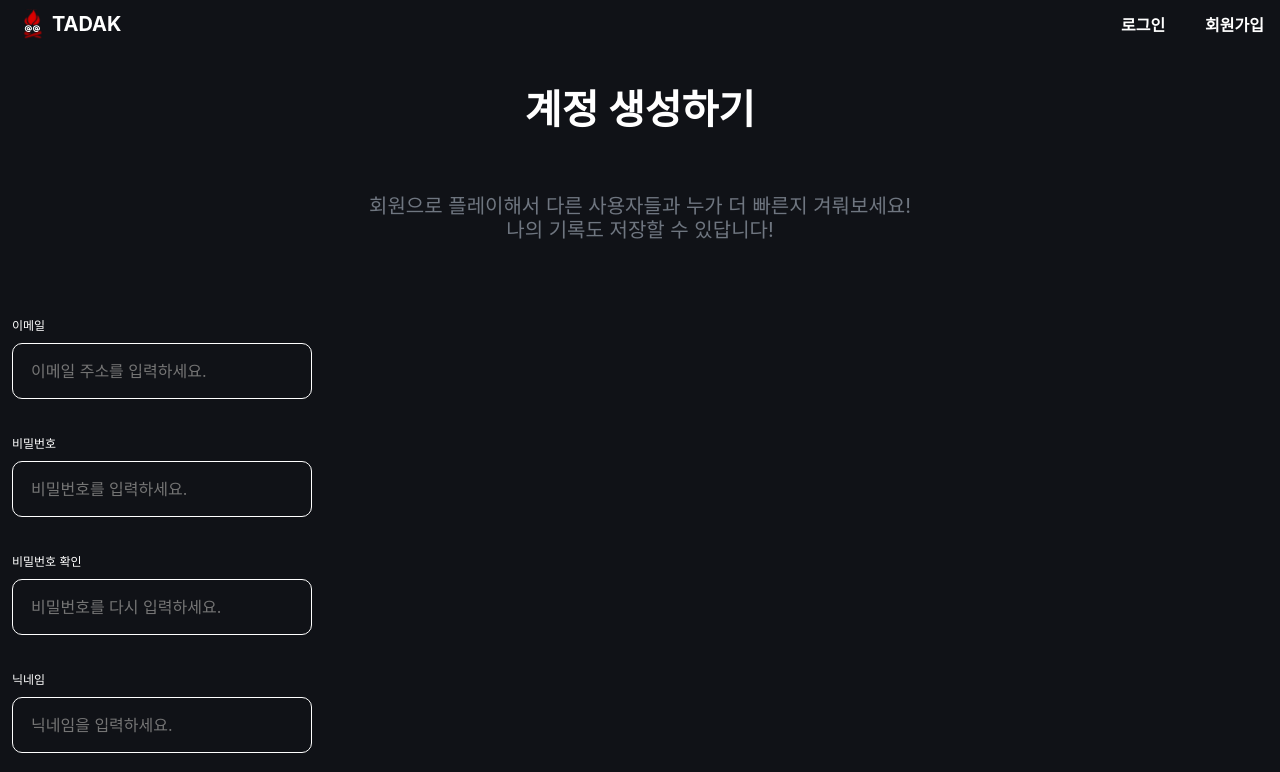
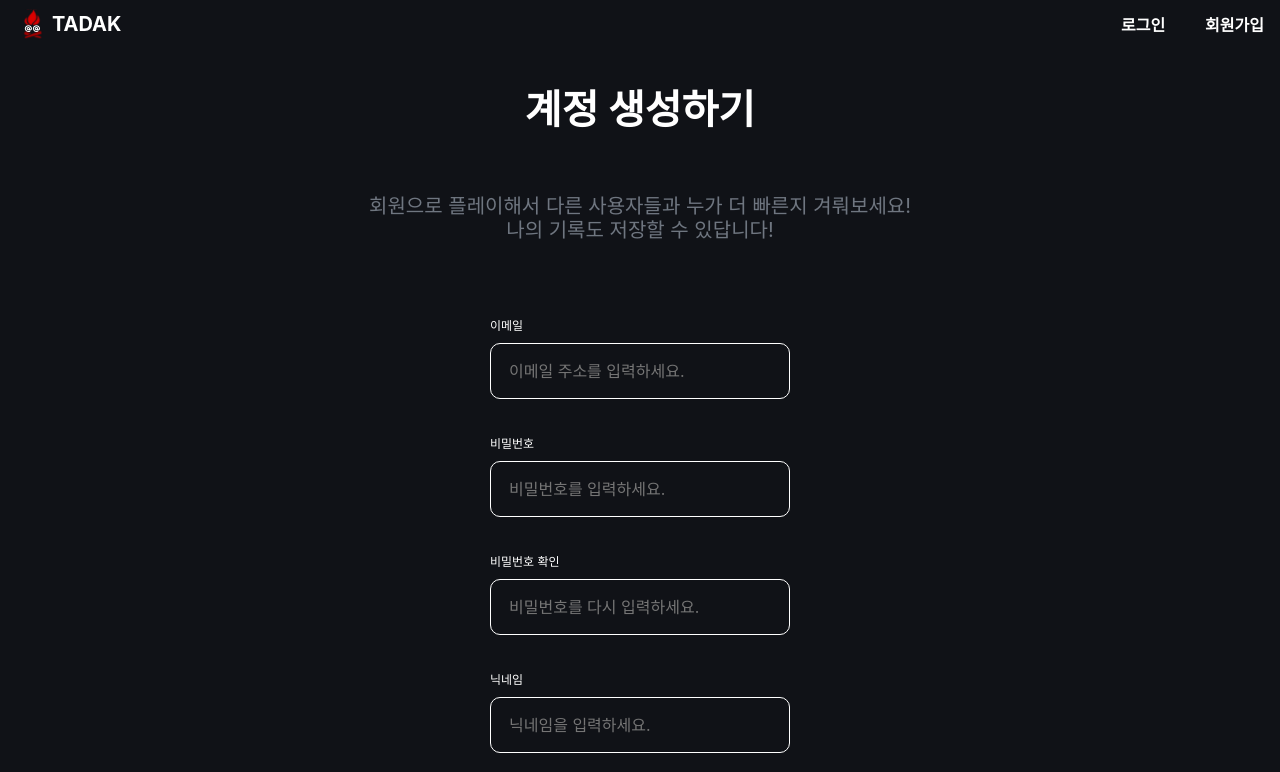
Before and after one commit to team-tadak/tadak-frontend, a React (Create React App) app: page /register in a window 1280 px wide. Shown: the top 772 px of the page. Built offline with nearby package versions, Linux system fonts and the light colour scheme; a web font is replaced by a local one.

Commit message:
로그인 페이지 회원가입 페이지 중앙 배열

```diff
--- a/src/pages/Login/index.js
+++ b/src/pages/Login/index.js
@@ -2,7 +2,7 @@ import React from "react";
 import { useCallback } from "react";
 import { serverAxios } from "utils/commonAxios";
 import { mutate } from "swr";
-import { ButtonDiv, LoginTitle, ToRegister, ToRegisterParagraph } from "./style";
+import { ButtonDiv, LoginForm, LoginTitle, ToRegister, ToRegisterParagraph } from "./style";
 import InputEmail from "components/common/Inputs/InputEmail";
 import InputPassword from "components/common/Inputs/InputPassword";
 import Button from "components/common/Button";
@@ -47,11 +47,11 @@ function Login() {
   return (
     <>
       <LoginTitle>로그인하기</LoginTitle>
-      <form onSubmit={handleSubmit}>
+      <LoginForm onSubmit={handleSubmit}>
         <InputEmail></InputEmail>
         <InputPassword></InputPassword>
         <Button type="submit">로그인</Button>
-      </form>
+      </LoginForm>
       <ButtonDiv>
         <ToRegisterParagraph>
           <ToRegister>
--- a/src/pages/Login/style.js
+++ b/src/pages/Login/style.js
@@ -26,6 +26,13 @@ export const ToRegisterParagraph = styled.p`
 
 `;
 
+export const LoginForm = styled.form`
+    display: flex;
+    flex-direction: column;
+    align-items: center;
+
+`;
+
 export const ToRegister = styled.span`
     text-decoration: underline;
 `;
--- a/src/pages/Register/index.js
+++ b/src/pages/Register/index.js
@@ -5,7 +5,7 @@ import InputUserName from "components/common/Inputs/InputUserName";
 import React from "react";
 import { useCallback } from "react";
 import { serverAxios } from "utils/commonAxios";
-import { ButtonDiv, RegisterInformation, RegisterTitle, ToLogin, ToLoginParagraph } from "./style";
+import { ButtonDiv, RegisterForm, RegisterInformation, RegisterTitle, ToLogin, ToLoginParagraph } from "./style";
 
 function Register() {
   const handleSubmit = useCallback((e) => {
@@ -42,12 +42,12 @@ function Register() {
         회원으로 플레이해서 다른 사용자들과 누가 더 빠른지 겨뤄보세요! <br></br>
         나의 기록도 저장할 수 있답니다!
       </RegisterInformation>
-      <form onSubmit={handleSubmit}>
+      <RegisterForm onSubmit={handleSubmit}>
         <InputEmail></InputEmail>
         <InputPasswordAndCheck></InputPasswordAndCheck>
         <InputUserName></InputUserName>
         <Button type="submit">시작하기!</Button>
-      </form>
+      </RegisterForm>
       <ButtonDiv>
         <ToLoginParagraph>
           계정이 이미 있으세요?{" "}
--- a/src/pages/Register/style.js
+++ b/src/pages/Register/style.js
@@ -34,6 +34,13 @@ export const ToLoginParagraph = styled.p`
 
 `;
 
+export const RegisterForm = styled.form`
+    display: flex;
+    flex-direction: column;
+    align-items: center;
+
+`;
+
 export const ToLogin = styled.span`
     text-decoration: underline;
 `;
```
